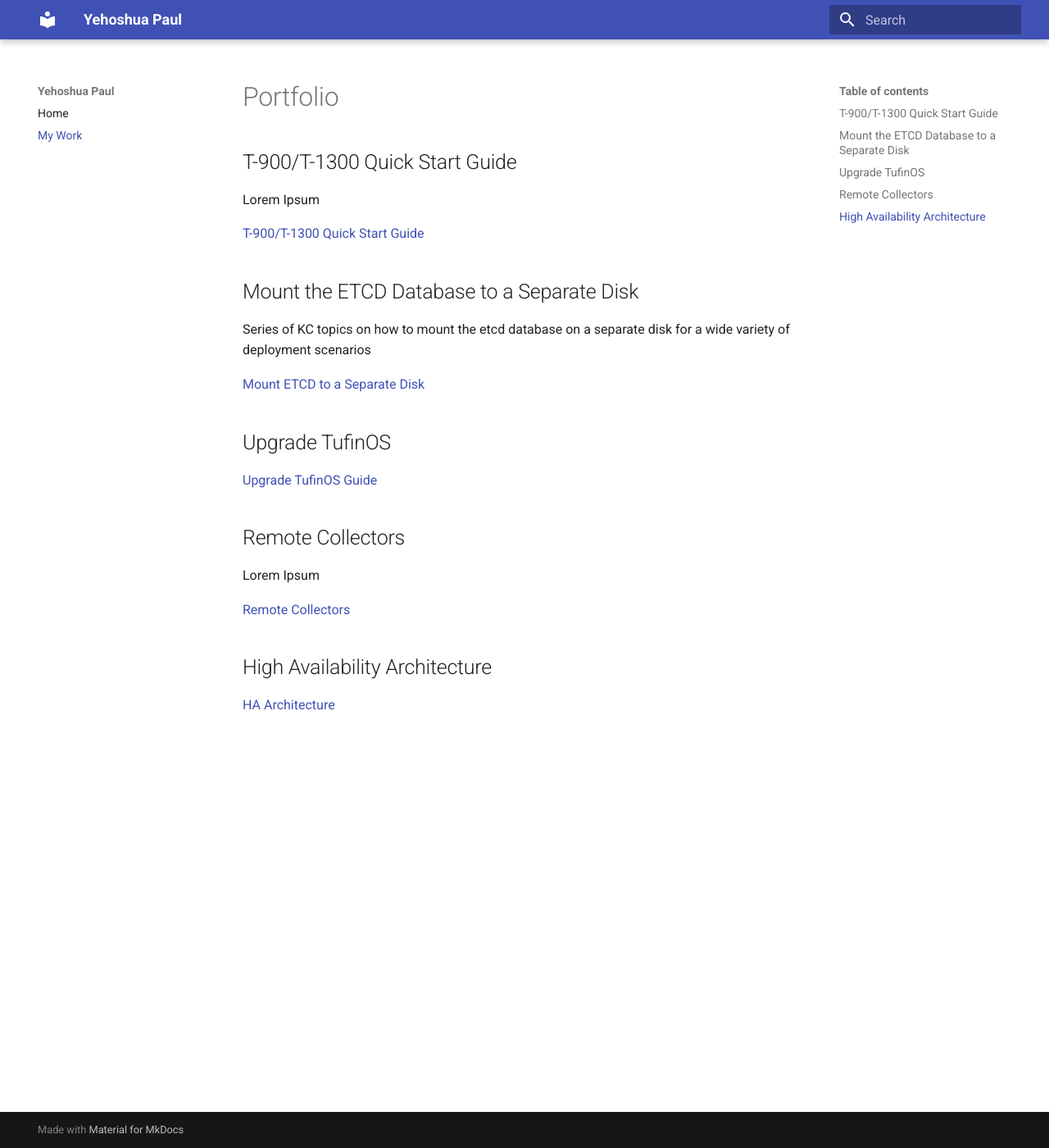
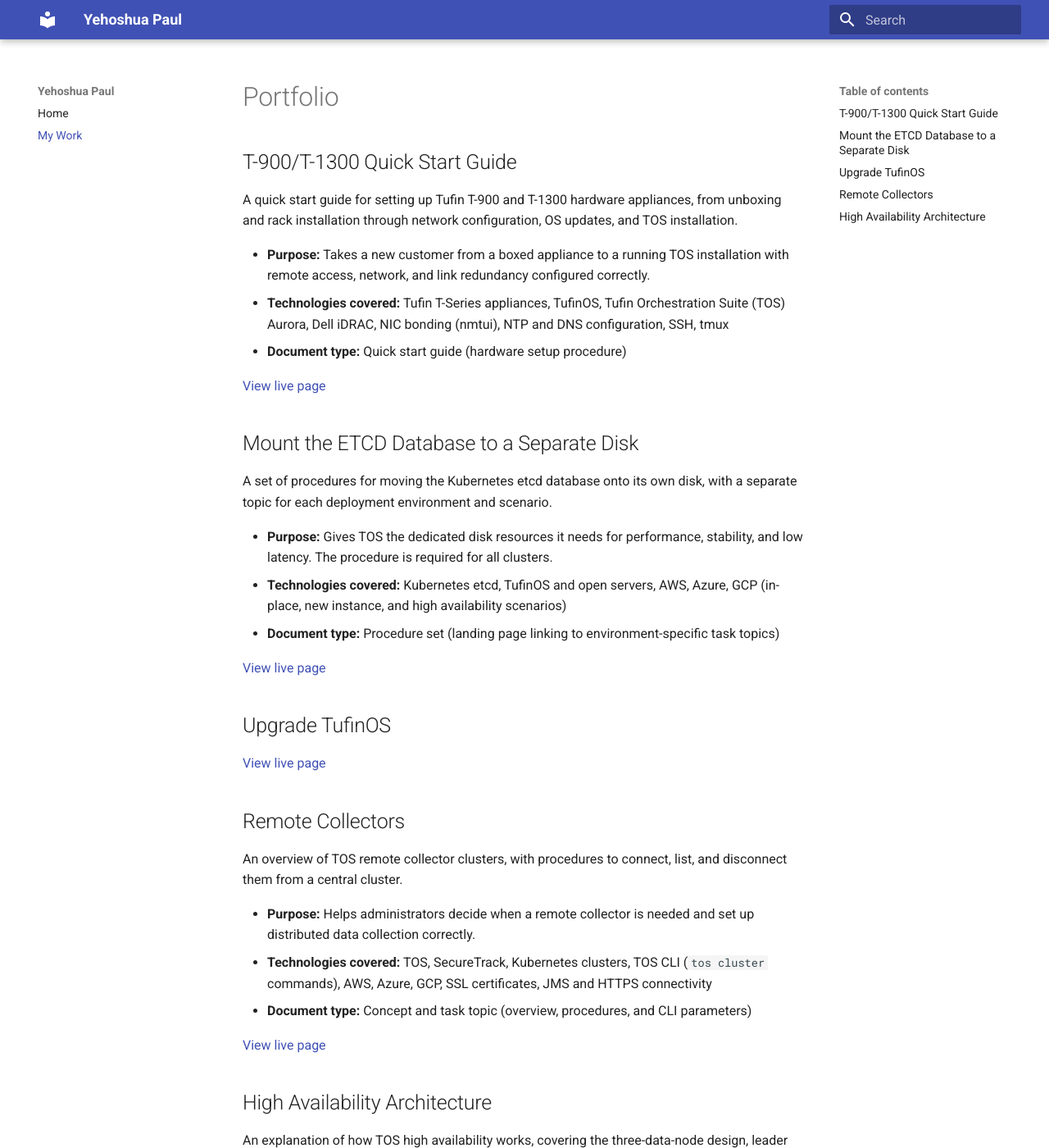
Before and after one commit to Josh-Free/My-Portfolio, an MkDocs documentation site: the page built from docs/Portfolio.md, in a window 1280 px wide and 1400 px high. Shown: the whole window at 82% size. Built offline with MkDocs 1.6.1 and Material for MkDocs 9.7.7, drawn with Linux system fonts in a browser that asks for light colours; some of the changed text lies outside the part shown.

Commit message:
Add Content information

```diff
--- a/docs/Portfolio.md
+++ b/docs/Portfolio.md
@@ -1,24 +1,47 @@
 # Portfolio
 
 ## T-900/T-1300 Quick Start Guide
-Lorem Ipsum
 
-[T-900/T-1300 Quick Start Guide](https://forum.tufin.com/support/kc/latest/Content/ST2/ManagingTOS/qsg_t900-t1300.htm)
+A quick start guide for setting up Tufin T-900 and T-1300 hardware appliances, from unboxing and rack installation through network configuration, OS updates, and TOS installation.
+
+- **Purpose:** Takes a new customer from a boxed appliance to a running TOS installation with remote access, network, and link redundancy configured correctly.
+- **Technologies covered:** Tufin T-Series appliances, TufinOS, Tufin Orchestration Suite (TOS) Aurora, Dell iDRAC, NIC bonding (nmtui), NTP and DNS configuration, SSH, tmux
+- **Document type:** Quick start guide (hardware setup procedure)
+
+[View live page](https://forum.tufin.com/support/kc/latest/Content/ST2/ManagingTOS/qsg_t900-t1300.htm)
 
 ## Mount the ETCD Database to a Separate Disk
-Series of KC topics on how to mount the etcd database on a separate disk for a wide variety of deployment scenarios
 
-[Mount ETCD to a Separate Disk](https://forum.tufin.com/support/kc/latest/Content/ST2/ManagingTOS/MiniTOC_etcd.htm)
+A set of procedures for moving the Kubernetes etcd database onto its own disk, with a separate topic for each deployment environment and scenario.
+
+- **Purpose:** Gives TOS the dedicated disk resources it needs for performance, stability, and low latency. The procedure is required for all clusters.
+- **Technologies covered:** Kubernetes etcd, TufinOS and open servers, AWS, Azure, GCP (in-place, new instance, and high availability scenarios)
+- **Document type:** Procedure set (landing page linking to environment-specific task topics)
+
+[View live page](https://forum.tufin.com/support/kc/latest/Content/ST2/ManagingTOS/MiniTOC_etcd.htm)
 
 ## Upgrade TufinOS
 
-[Upgrade TufinOS Guide](https://forum.tufin.com/support/kc/latest/Content/ST2/ManagingTOS/MiniTOC_upgradeTufinOS.htm)
+<!-- Description fields pending: the page content did not load when fetched. -->
+
+[View live page](https://forum.tufin.com/support/kc/latest/Content/ST2/ManagingTOS/MiniTOC_upgradeTufinOS.htm)
 
 ## Remote Collectors
-Lorem Ipsum
 
-[Remote Collectors](https://forum.tufin.com/support/kc/latest/Content/ST2/ManagingTOS/RemoteCollectors.htm)
+An overview of TOS remote collector clusters, with procedures to connect, list, and disconnect them from a central cluster.
+
+- **Purpose:** Helps administrators decide when a remote collector is needed and set up distributed data collection correctly.
+- **Technologies covered:** TOS, SecureTrack, Kubernetes clusters, TOS CLI (`tos cluster` commands), AWS, Azure, GCP, SSL certificates, JMS and HTTPS connectivity
+- **Document type:** Concept and task topic (overview, procedures, and CLI parameters)
+
+[View live page](https://forum.tufin.com/support/kc/latest/Content/ST2/ManagingTOS/RemoteCollectors.htm)
 
 ## High Availability Architecture
 
-[HA Architecture](https://forum.tufin.com/support/kc/latest/Content/ST2/GettingStarted/HAArchitecture.htm)
+An explanation of how TOS high availability works, covering the three-data-node design, leader election, site requirements, and failover behavior.
+
+- **Purpose:** Helps readers understand the architecture and its constraints before enabling high availability, and what to expect when a node fails.
+- **Technologies covered:** TOS, Kubernetes cluster nodes, quorum-based leader election, GCP availability zones, remote collectors
+- **Document type:** Concept (architecture overview)
+
+[View live page](https://forum.tufin.com/support/kc/latest/Content/ST2/GettingStarted/HAArchitecture.htm)
```
